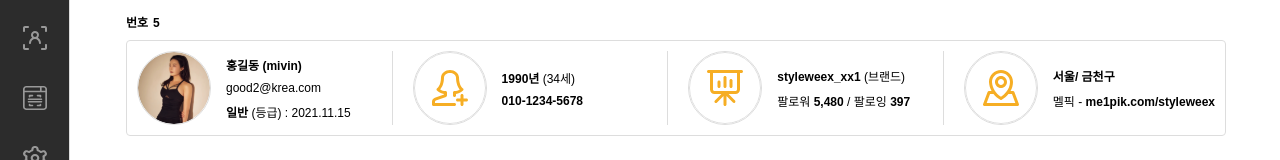
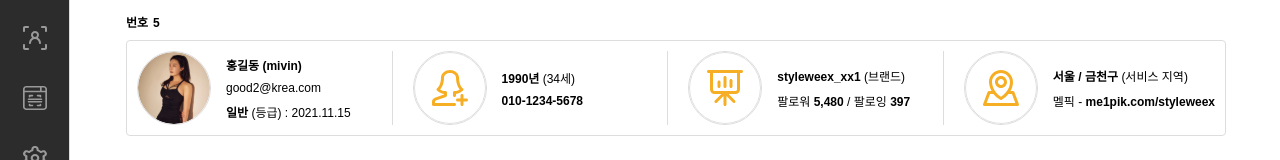
Before and after one commit to me1pik/Admin_Front, a React (Vite) app: page /userdetail/1 in a window 1280 px wide. Shown: the part 240-400 px from the top of the page. Built offline with nearby package versions, Linux system fonts and the light colour scheme.

Commit message:
fix : UserDetailTopBoxes.  Text수정

```diff
--- a/src/components/UserDetailTopBoxes.tsx
+++ b/src/components/UserDetailTopBoxes.tsx
@@ -84,7 +84,7 @@ const UserDetailTopBoxes: React.FC = () => {
           <Content>
             <Row>
               <Value>
-                <BoldValue>서울/ 금천구</BoldValue>
+                <BoldValue>서울 / 금천구 </BoldValue>(서비스 지역)
               </Value>
             </Row>
             <Row>
```
